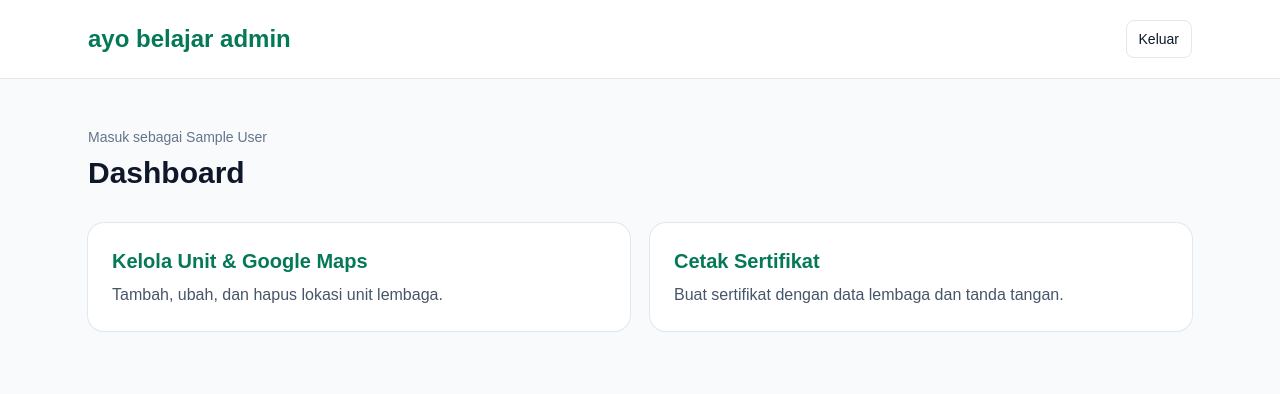
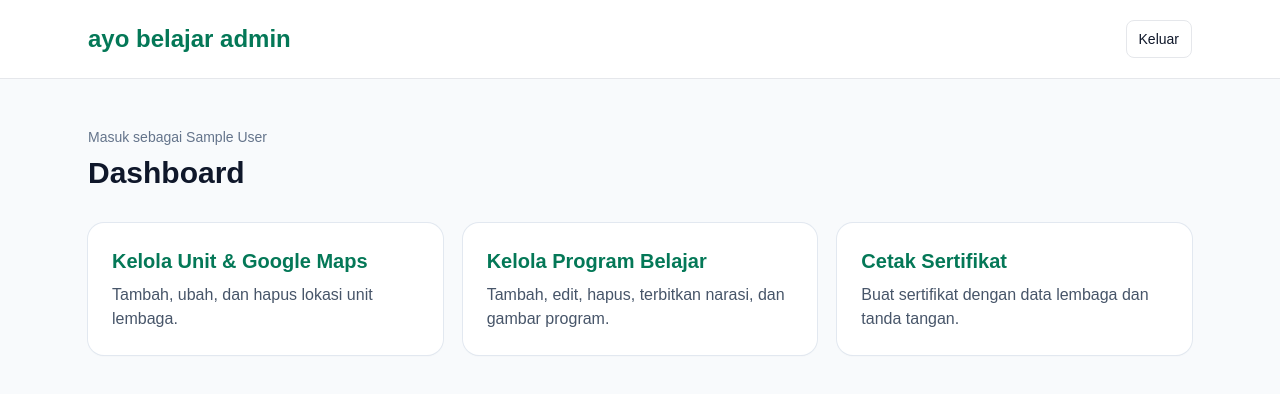
Before and after one commit to bambangsugiantoro/abel, a Next.js app: page /admin in a window 1280 px wide. Shown: the top 394 px of the page. Built offline with nearby package versions, Linux system fonts and the light colour scheme; no server answers; sample sign-in values are in the browser's storage.

Commit message:
Add program menu to admin dashboard

```diff
--- a/app/admin/page.tsx
+++ b/app/admin/page.tsx
@@ -1,7 +1,58 @@
 import { auth, signOut } from "@/lib/auth";
 import { redirect } from "next/navigation";
 import Link from "next/link";
-export default async function AdminPage() { const session = await auth(); if (!session?.user) redirect("/admin/login"); return <main className="min-h-screen bg-slate-50"><header className="border-b bg-white"><div className="mx-auto flex max-w-6xl items-center justify-between px-6 py-5"><Link href="/admin" className="text-2xl font-extrabold text-emerald-700">ayo belajar admin</Link><form action={async () => { "use server"; await signOut({ redirectTo: "/admin/login" }); }}><button className="rounded-lg border px-3 py-2 text-sm">Keluar</button></form></div></header><main className="mx-auto max-w-6xl px-6 py-12"><p className="text-sm text-slate-500">Masuk sebagai {session.user.name}</p><h1 className="mt-2 text-3xl font-bold">Dashboard</h1><div className="mt-8 grid gap-5 md:grid-cols-2"><Link href="/admin/units" className="rounded-2xl bg-white p-6 shadow-sm ring-1 ring-slate-200"><h2 className="text-xl font-bold text-emerald-700">Kelola Unit & Google Maps</h2><p className="mt-2 text-slate-600">Tambah, ubah, dan hapus lokasi unit lembaga.</p></Link><Link href="/admin/certificates" className="rounded-2xl bg-white p-6 shadow-sm ring-1 ring-slate-200"><h2 className="text-xl font-bold text-emerald-700">Cetak Sertifikat</h2><p className="mt-2 text-slate-600">Buat sertifikat dengan data lembaga dan tanda tangan.</p></Link></div></main></main>; }
+
+export default async function AdminPage() {
+  const session = await auth();
+
+  if (!session?.user) {
+    redirect("/admin/login");
+  }
+
+  return (
+    <main className="min-h-screen bg-slate-50">
+      <header className="border-b bg-white">
+        <div className="mx-auto flex max-w-6xl items-center justify-between px-6 py-5">
+          <Link
+            href="/admin"
+            className="text-2xl font-extrabold text-emerald-700"
+          >
+            ayo belajar admin
+          </Link>
+
+          <form
+            action={async () => {
+              "use server";
+              await signOut({ redirectTo: "/admin/login" });
+            }}
+          >
+            <button className="rounded-lg border px-3 py-2 text-sm">
+              Keluar
+            </button>
+          </form>
+        </div>
+      </header>
+
+      <main className="mx-auto max-w-6xl px-6 py-12">
+        <p className="text-sm text-slate-500">
+          Masuk sebagai {session.user.name}
+        </p>
+
+        <h1 className="mt-2 text-3xl font-bold">Dashboard</h1>
+
+        <div className="mt-8 grid gap-5 md:grid-cols-3">
+          <Link
+            href="/admin/units"
+            className="rounded-2xl bg-white p-6 shadow-sm ring-1 ring-slate-200"
+          >
+            <h2 className="text-xl font-bold text-emerald-700">
+              Kelola Unit & Google Maps
+            </h2>
+            <p className="mt-2 text-slate-600">
+              Tambah, ubah, dan hapus lokasi unit lembaga.
+            </p>
+          </Link>
+
           <Link
             href="/admin/programs"
             className="rounded-2xl bg-white p-6 shadow-sm ring-1 ring-slate-200"
@@ -13,3 +64,20 @@ export default async function AdminPage() { const session = await auth(); if (!s
               Tambah, edit, hapus, terbitkan narasi, dan gambar program.
             </p>
           </Link>
+
+          <Link
+            href="/admin/certificates"
+            className="rounded-2xl bg-white p-6 shadow-sm ring-1 ring-slate-200"
+          >
+            <h2 className="text-xl font-bold text-emerald-700">
+              Cetak Sertifikat
+            </h2>
+            <p className="mt-2 text-slate-600">
+              Buat sertifikat dengan data lembaga dan tanda tangan.
+            </p>
+          </Link>
+        </div>
+      </main>
+    </main>
+  );
+}
```
Lines whose indentation alone changed are shown as unchanged.
